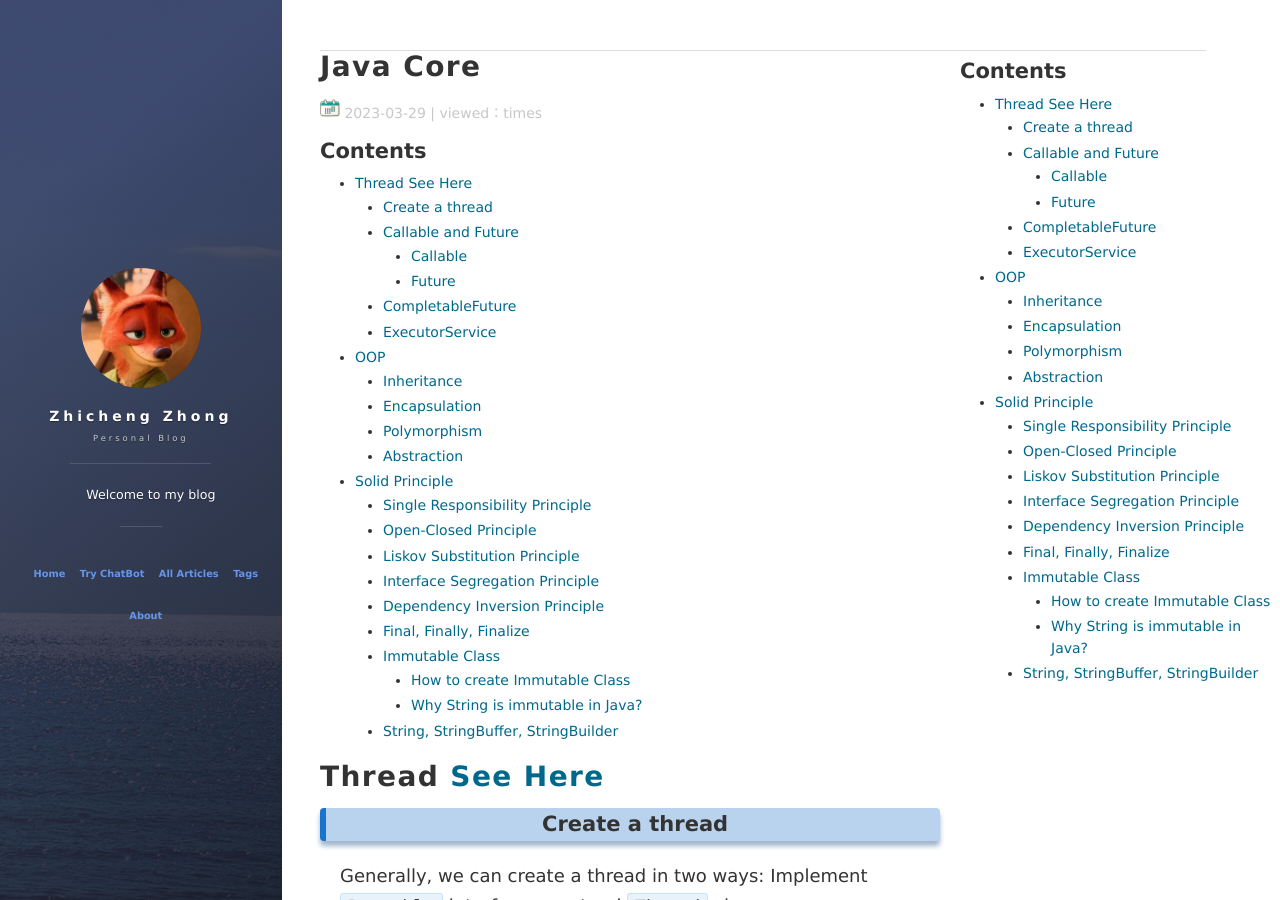
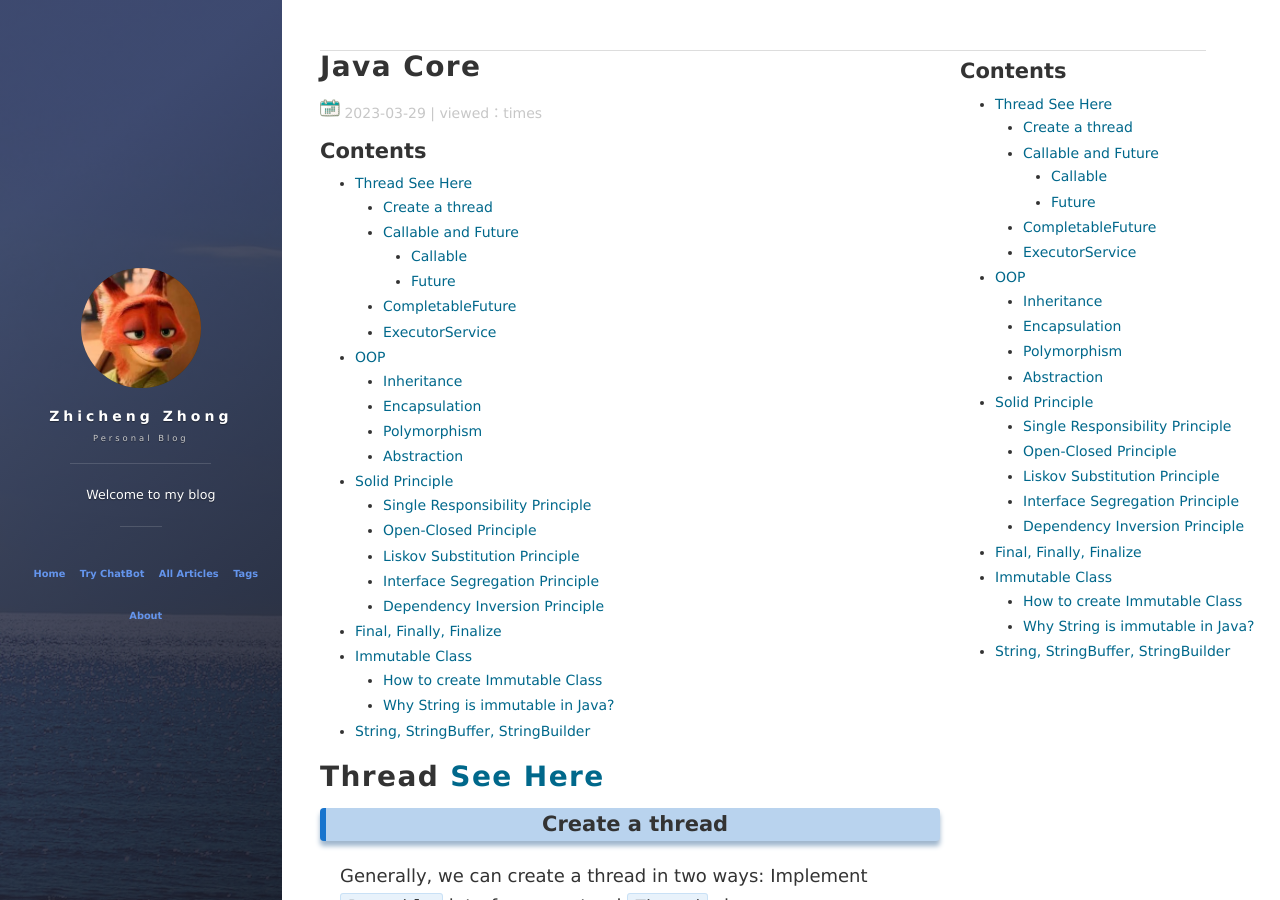
Before and after one commit to ChrisZZhong/chriszzhong.github.io, a Jekyll site: the page built from _posts/2023-03-29-Java-Core.md, in a window 1280 px wide and 900 px high. Built offline with Jekyll 4.4.1, drawn with Linux system fonts in a browser that asks for light colours; nearby versions of some CDN libraries; comment, search, counter and statistics services are not loaded.

```diff
--- a/_posts/2023-03-29-Java-Core.md
+++ b/_posts/2023-03-29-Java-Core.md
@@ -208,7 +208,7 @@ Object-oriented programming aims to implement real-world entities, the main aim
   **Example:**
    Still use payment as an example, if you want to use a new payment method, you should not modify the payProcessor, instead, you should create a new class and extend the payProcessor, and use the new class to handle the new payment method.
 
-## Final, Finally, Finalize
+# Final, Finally, Finalize
 
 - `final` is a keyword to declare a constant variable, a method or a class.
 
@@ -220,13 +220,13 @@ Object-oriented programming aims to implement real-world entities, the main aim
 
 - `finalize` is a method of Object class that is called by the garbage collector when the object is no longer referenced. Use try with resource instead, because finalize() calling is unpredictable, sometimes will cause GC pause.
 
-## Immutable Class
+# Immutable Class
 
 **Definition**: Immutable Class is a class whose instances (objects) **cannot be modified after they are created.**
 
 **Example**: Wrapper classes, String (Security reason, hashcode)
 
-### How to create Immutable Class
+## How to create Immutable Class
 
 1. Declare the class as final so it can’t be extended.
 
@@ -236,7 +236,7 @@ Object-oriented programming aims to implement real-world entities, the main aim
 
 4. Return copies of feild data in getter methods.
 
-### Why String is immutable in Java?
+## Why String is immutable in Java?
 
 1. `Security concern`: sensitive information such as password, network connection, etc. Being immutable prevents malicious code from modifuing sensitive information.
 
@@ -247,7 +247,7 @@ Object-oriented programming aims to implement real-world entities, the main aim
 4. `String Pool`: Save the runtime memory by reusing strings.
    > Java uses a string pool to store and reuse string literals. When you create a string, Java checks if it already exists in the string pool. If it does, the existing instance is returned, if not, a new instance is created.
 
-## String, StringBuffer, StringBuilder
+# String, StringBuffer, StringBuilder
 
 > They both used to store string values
 
```
Also changed, not shown: _posts/2024-01-20-Java-basic.md (+14 -0 lines).
